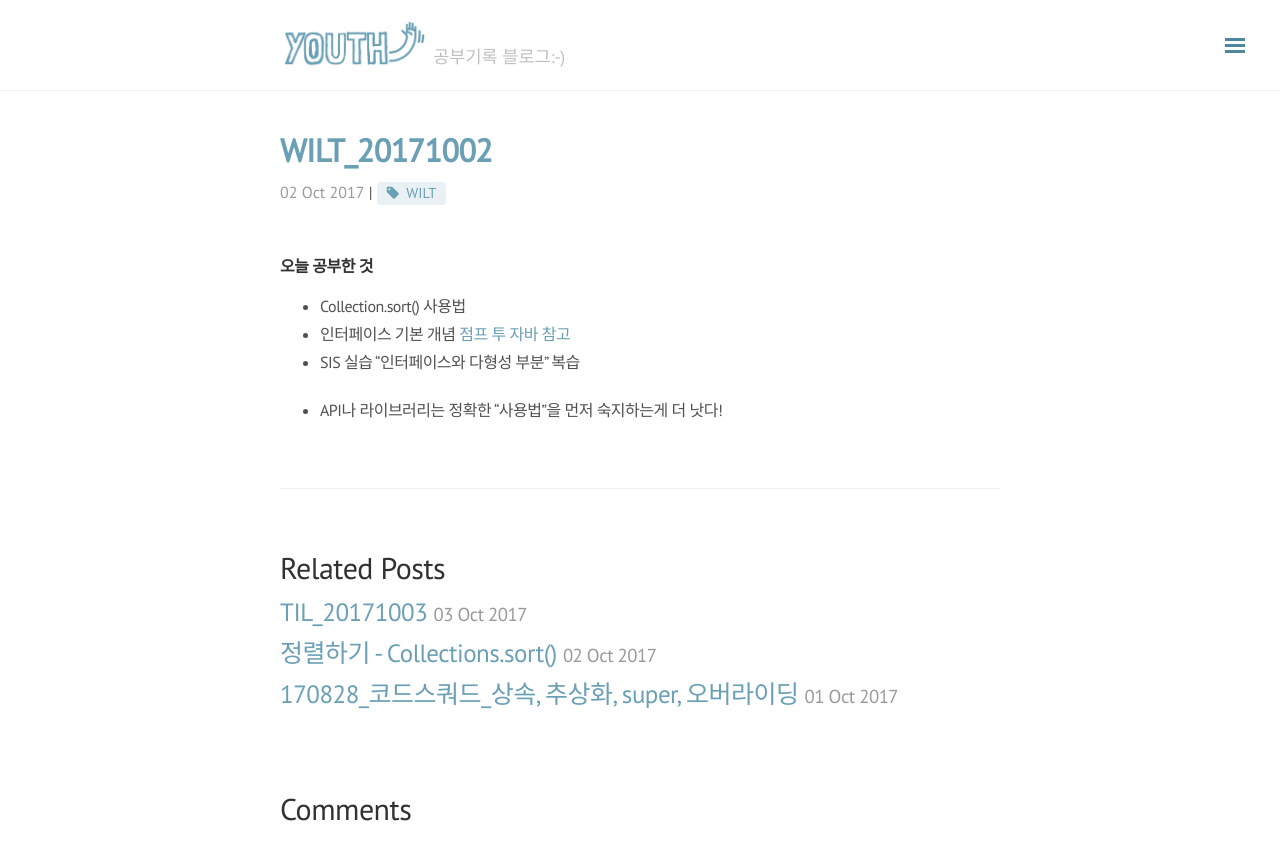
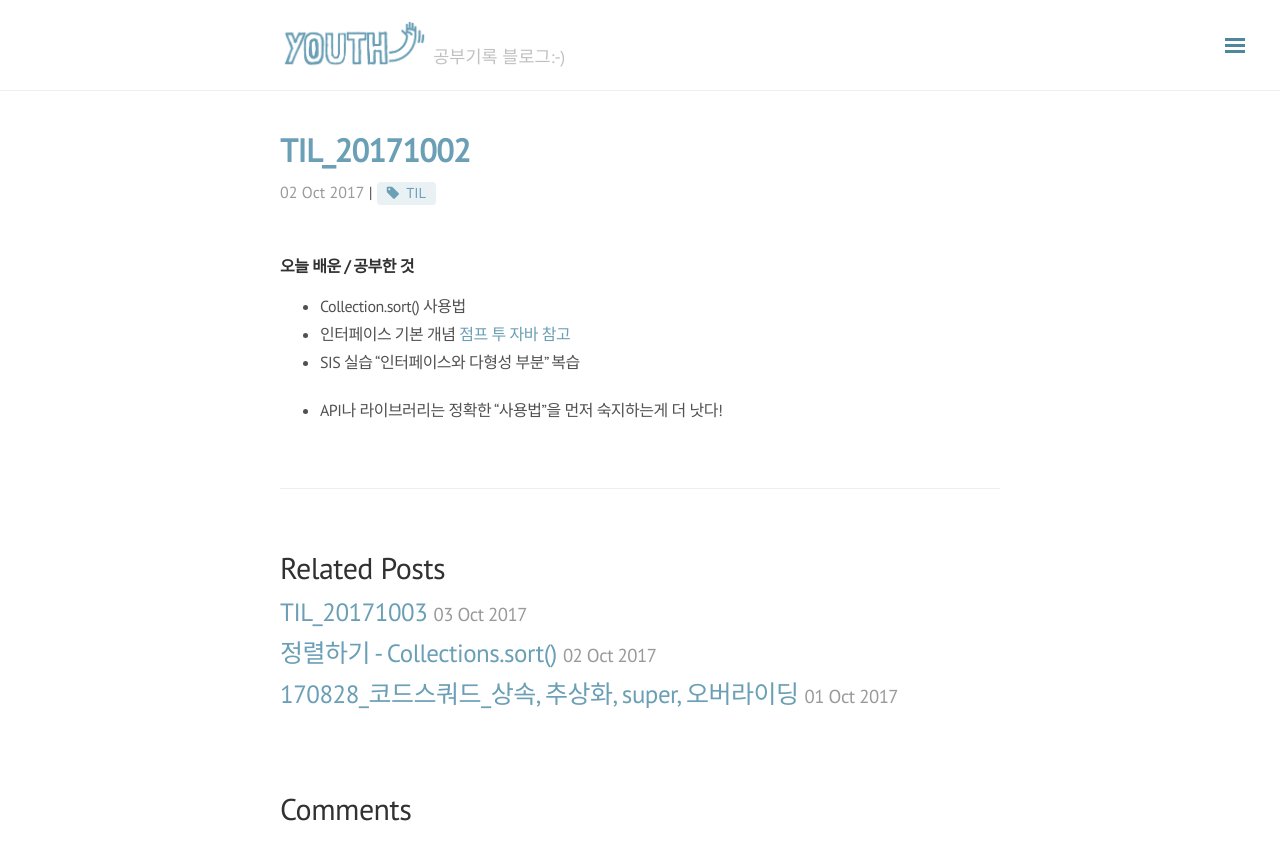
Before and after one commit to jinios/jinios.github.io, a Jekyll site: the page built from _posts/2017-10-02-WILT.md, in a window 1280 px wide. Shown: the top 860 px of the page. Built offline with Jekyll 4.4.1, drawn with Linux system fonts in a browser that asks for light colours; nearby versions of some CDN libraries; comment, search, counter and statistics services are not loaded.

Commit message:
Update 2017-10-02-WILT.md

```diff
--- a/_posts/2017-10-02-WILT.md
+++ b/_posts/2017-10-02-WILT.md
@@ -1,11 +1,11 @@
 ---
 layout: post
-title: WILT_20171002
-tags: WILT
-categories: WILT
+title: TIL_20171002
+tags: TIL
+categories: TIL
 ---
 
-#### 오늘 공부한 것
+#### 오늘 배운 / 공부한 것
 - Collection.sort() 사용법
 - 인터페이스 기본 개념 [점프 투 자바 참고](https://wikidocs.net/217)
 - SIS 실습 "인터페이스와 다형성 부분" 복습
```
